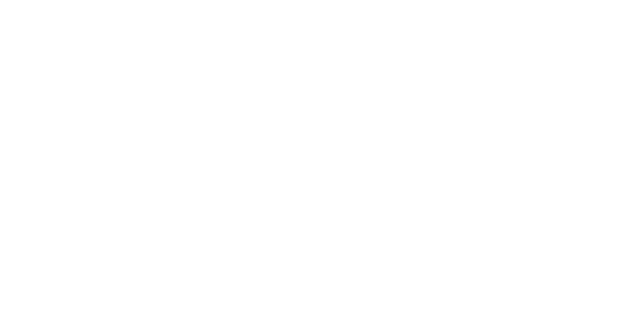
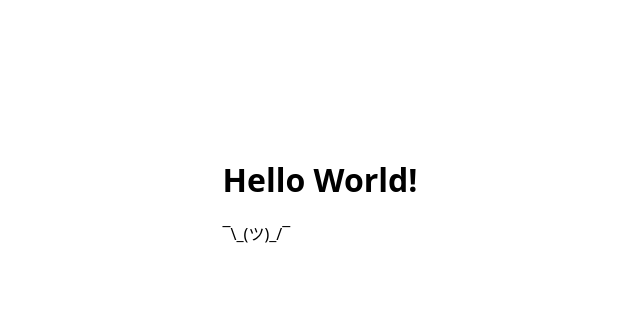
Before and after one commit to younes318/hello-world-static, a plain HTML site: page index.html in a window 1280 px wide. Shown: the whole page, without its empty margins (320-960 px from the left). Drawn offline with Linux system fonts and the light colour scheme.

Commit message:
fix html

```diff
--- a/index.html
+++ b/index.html
@@ -1,7 +1,7 @@
 <html>
   <head>
     <!-- Meta page information -->
-    <title>Hello World!/title>
+    <title>Hello World!</title>
     <meta charset="utf-8">
     <meta name="description" content="saying hello to the world from a statically served webpage">
     <meta name="viewport" content="width=device-width, initial-scale=1">
@@ -15,7 +15,7 @@
     <!-- Main Content -->
     <div class="content">
       <header>
-        <h1>Welcome to a Static Deployment</h1>
+        <h1>Hello World!</h1>
       </header>
       <footer>
         <p>¯\_(ツ)_/¯</p>
```
